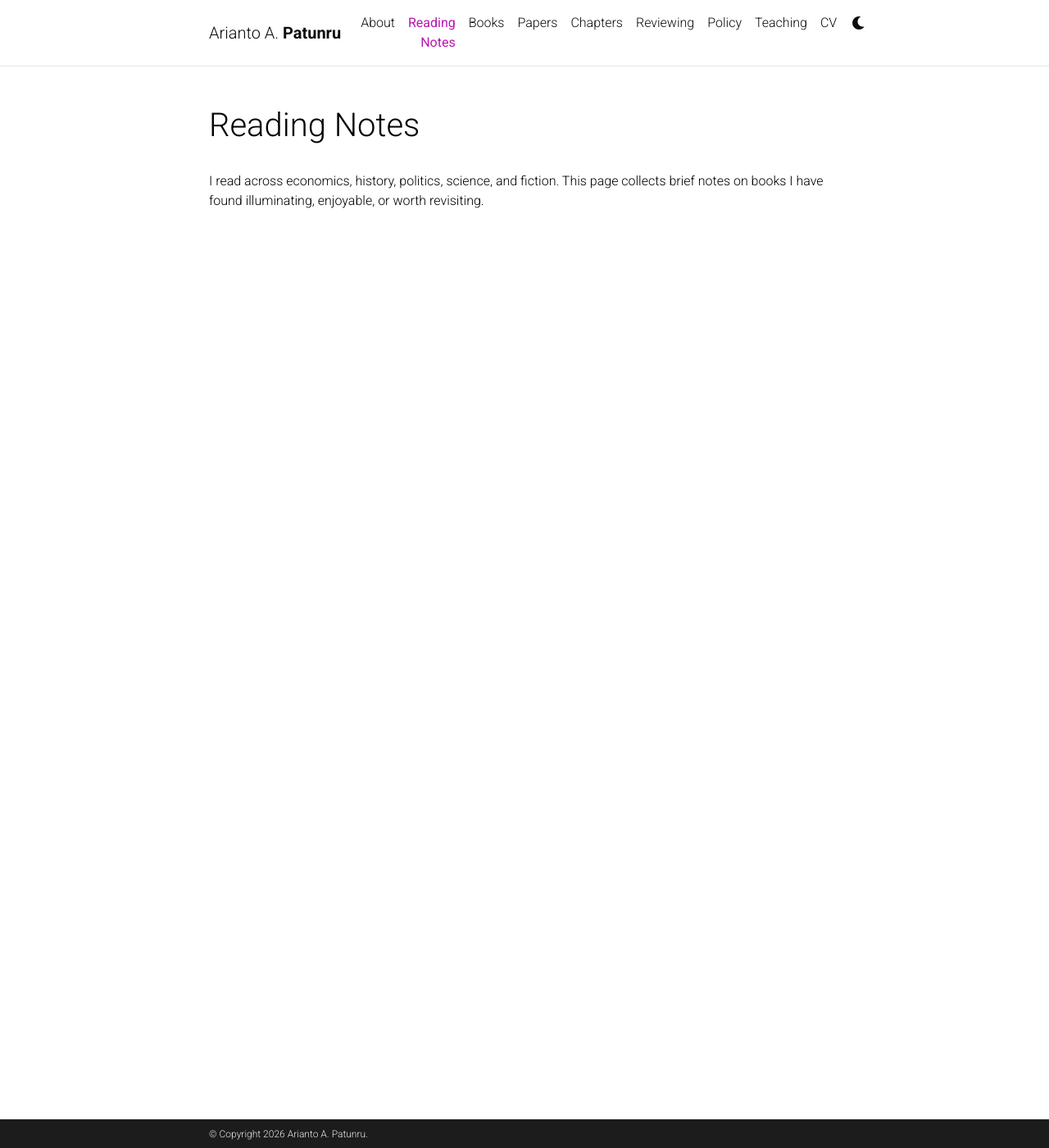
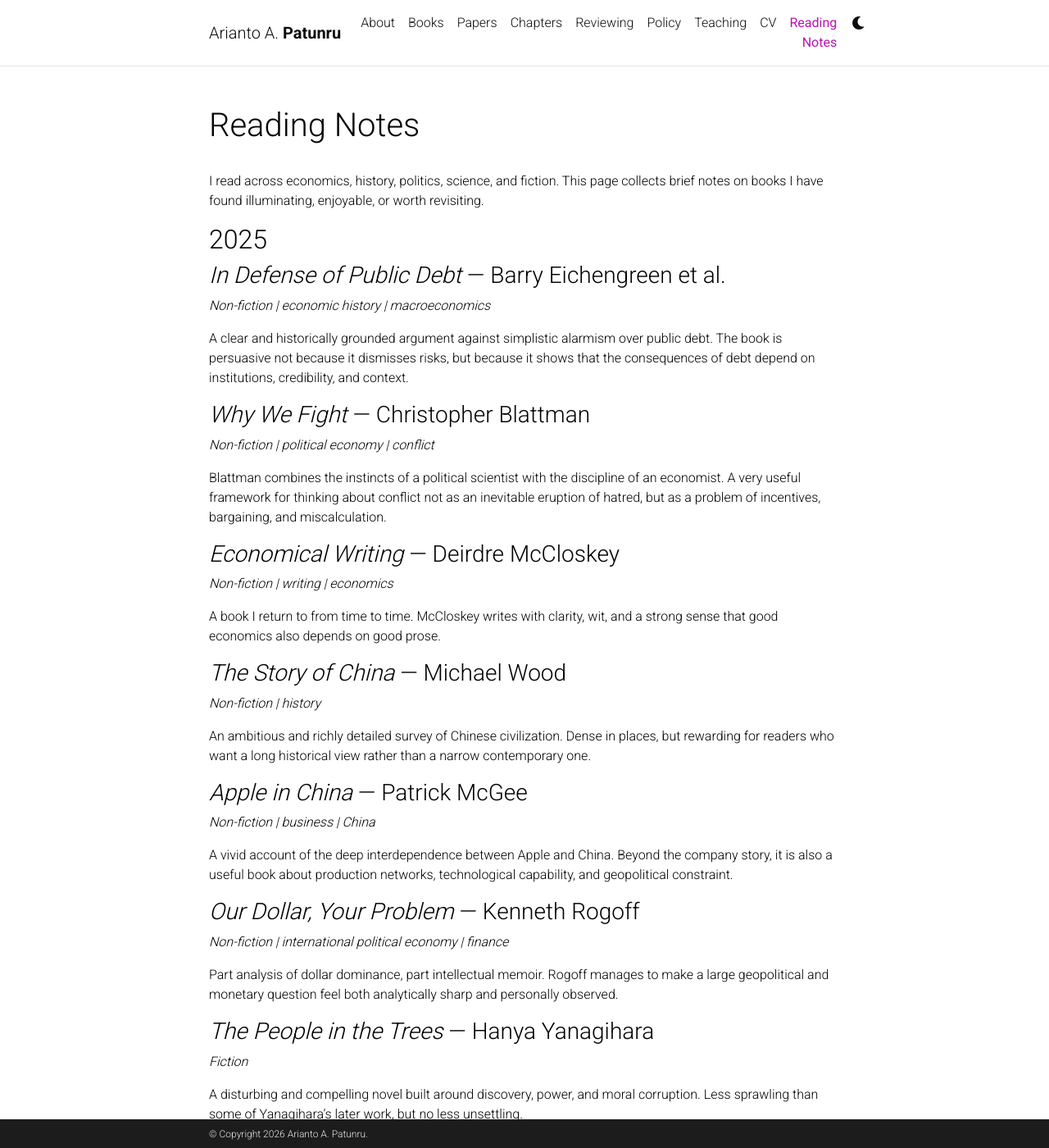
Before and after one commit to patunru/patunru.github.io, a Jekyll site: the page built from _pages/reading.md, in a window 1280 px wide and 1400 px high. Shown: the whole window at 82% size. Built offline with Jekyll 4.4.1, drawn with Linux system fonts in a browser that asks for light colours; comment, search, counter and statistics services are not loaded; a style sheet for code colours, icons or effects is not loaded; some of the changed text lies outside the part shown.

Commit message:
Update reading.md

```diff
--- a/_pages/reading.md
+++ b/_pages/reading.md
@@ -3,6 +3,60 @@ layout: page
 title: Reading Notes
 permalink: /reading/
 nav: true
+nav_order: 9
+
 ---
 
 I read across economics, history, politics, science, and fiction. This page collects brief notes on books I have found illuminating, enjoyable, or worth revisiting.
+
+## 2025
+
+### *In Defense of Public Debt* — Barry Eichengreen et al.
+*Non-fiction | economic history | macroeconomics*
+
+A clear and historically grounded argument against simplistic alarmism over public debt. The book is persuasive not because it dismisses risks, but because it shows that the consequences of debt depend on institutions, credibility, and context.
+
+### *Why We Fight* — Christopher Blattman
+*Non-fiction | political economy | conflict*
+
+Blattman combines the instincts of a political scientist with the discipline of an economist. A very useful framework for thinking about conflict not as an inevitable eruption of hatred, but as a problem of incentives, bargaining, and miscalculation.
+
+### *Economical Writing* — Deirdre McCloskey
+*Non-fiction | writing | economics*
+
+A book I return to from time to time. McCloskey writes with clarity, wit, and a strong sense that good economics also depends on good prose.
+
+### *The Story of China* — Michael Wood
+*Non-fiction | history*
+
+An ambitious and richly detailed survey of Chinese civilization. Dense in places, but rewarding for readers who want a long historical view rather than a narrow contemporary one.
+
+### *Apple in China* — Patrick McGee
+*Non-fiction | business | China*
+
+A vivid account of the deep interdependence between Apple and China. Beyond the company story, it is also a useful book about production networks, technological capability, and geopolitical constraint.
+
+### *Our Dollar, Your Problem* — Kenneth Rogoff
+*Non-fiction | international political economy | finance*
+
+Part analysis of dollar dominance, part intellectual memoir. Rogoff manages to make a large geopolitical and monetary question feel both analytically sharp and personally observed.
+
+### *The People in the Trees* — Hanya Yanagihara
+*Fiction*
+
+A disturbing and compelling novel built around discovery, power, and moral corruption. Less sprawling than some of Yanagihara’s later work, but no less unsettling.
+
+### *Pengakuan Pariyem* — Linus Suryadi AG
+*Fiction | Indonesia*
+
+A lyrical work that reads almost like an extended poem. Its treatment of gender, class, and Javanese social hierarchy remains striking.
+
+### *Senyum Karyamin* — Ahmad Tohari
+*Fiction | Indonesia | short stories*
+
+Tohari’s stories are simple only on the surface. Their rural settings and quiet tone make the social tensions underneath feel even stronger.
+
+### *The Art of Travel* — Alain de Botton
+*Non-fiction | essays*
+
+A reflective and very readable meditation on why we travel, and what we expect travel to do for us. One of de Botton’s more graceful books.
```
